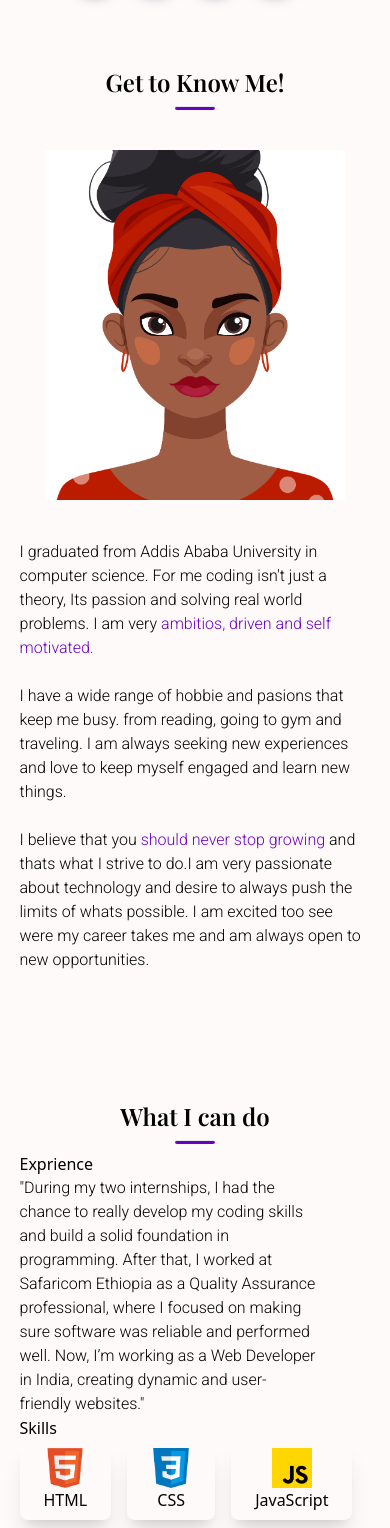
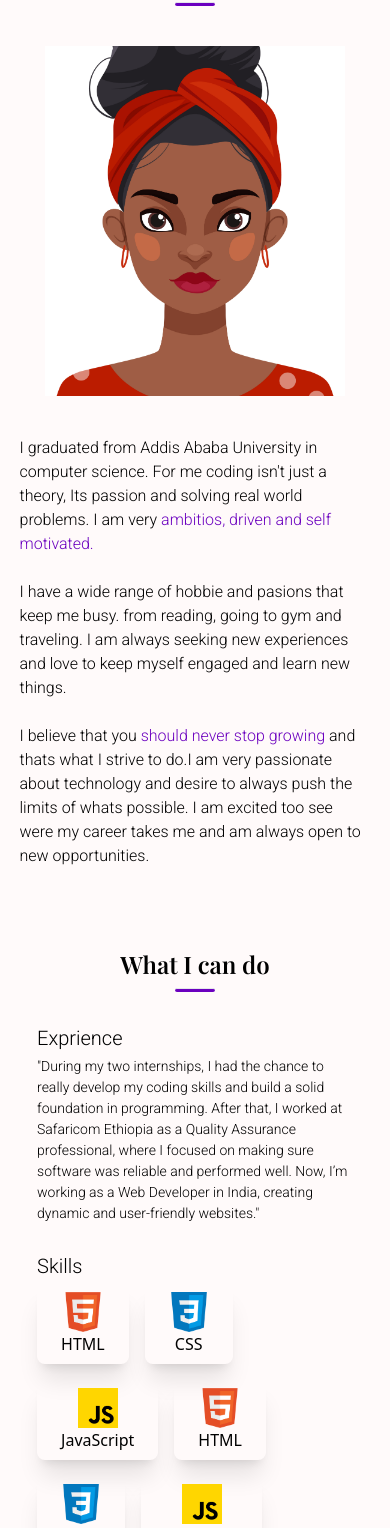
Before and after one commit to betty-Get/MainPortfolio, a Next.js app in the folder my-app/: page / in a window 390 px wide. Shown: the part 428-1956 px from the top of the page. Built offline with nearby package versions, Linux system fonts and the light colour scheme; a web font is replaced by a local one.

Commit message:
skill styling complete

```diff
--- a/my-app/src/app/components/about.jsx
+++ b/my-app/src/app/components/about.jsx
@@ -3,7 +3,7 @@ import React from "react";
 
 const About = () => {
   return (
-    <section className="main_style py-16  md:h-screen">
+    <section className="main_style py-10 md:py-8">
       <h2 className="w-full title ">
         Get to Know Me!
         <hr className="line"></hr>
--- a/my-app/src/app/components/hero.jsx
+++ b/my-app/src/app/components/hero.jsx
@@ -5,7 +5,7 @@ import { IoMdContact } from "react-icons/io";
 
 const Hero = () => {
   return (
-    <section className="main_style text-center  pt-48">
+    <section className="main_style text-center pt-28 md:py-32 lg:pt-48">
       <h1 className="text-xl sm:text-2xl md:text-4xl font-bold playfairDisplay">
         Hi, I am{" "}
         <span className="text-secondaryViolet playfairDisplay">Betty</span>
--- a/my-app/src/app/components/skill.jsx
+++ b/my-app/src/app/components/skill.jsx
@@ -4,16 +4,18 @@ import Image from "next/image";
 
 const Skill = () => {
   return (
-    <section className="main_style pt-16">
+    <section className="main_style pt-10 md:pt-24">
       <h2 className="w-full title">
         What I can do
         <hr className="line"></hr>
       </h2>
 
-      <div className="flex flex-col lg:flex-row">
-        <div className="lg:w-1/2">
-          <h3>Exprience</h3>
-          <p className="max-w-[85%] roboto">
+      <div className="w-[90%] mx-auto flex flex-col md:flex-row gap-7 py-6 md:py-10">
+        <div className="md:w-1/2">
+          <h3 className="text-xl font-medium md:text-2xl roboto pb-1">
+            Exprience
+          </h3>
+          <p className="lg:max-w-[95%] roboto text-[14px] md:text-[16px]">
             "During my two internships, I had the chance to really develop my
             coding skills and build a solid foundation in programming. After
             that, I worked at Safaricom Ethiopia as a Quality Assurance
@@ -22,8 +24,10 @@ const Skill = () => {
             creating dynamic and user-friendly websites."
           </p>
         </div>
-        <div className="lg:w-1/2">
-          <h3>Skills</h3>
+        <div className="md:w-1/2">
+          <h3 className="text-xl font-medium md:text-2xl roboto pb-1">
+            Skills
+          </h3>
           <div className="flex flex-wrap gap-4">
             {skills.map((skill) => (
               <div
--- a/my-app/src/app/globals.css
+++ b/my-app/src/app/globals.css
@@ -6,7 +6,7 @@ body {
   background-color: #fffafa;
 }
 .main_style {
-  @apply max-w-[90%] md:max-w-[80%] xl:max-w-[70%] mx-auto md:h-screen;
+  @apply max-w-[90%] md:max-w-[80%] xl:max-w-[70%] mx-auto lg:h-screen;
 }
 .roboto {
   font-family: var(--font-roboto);
```
